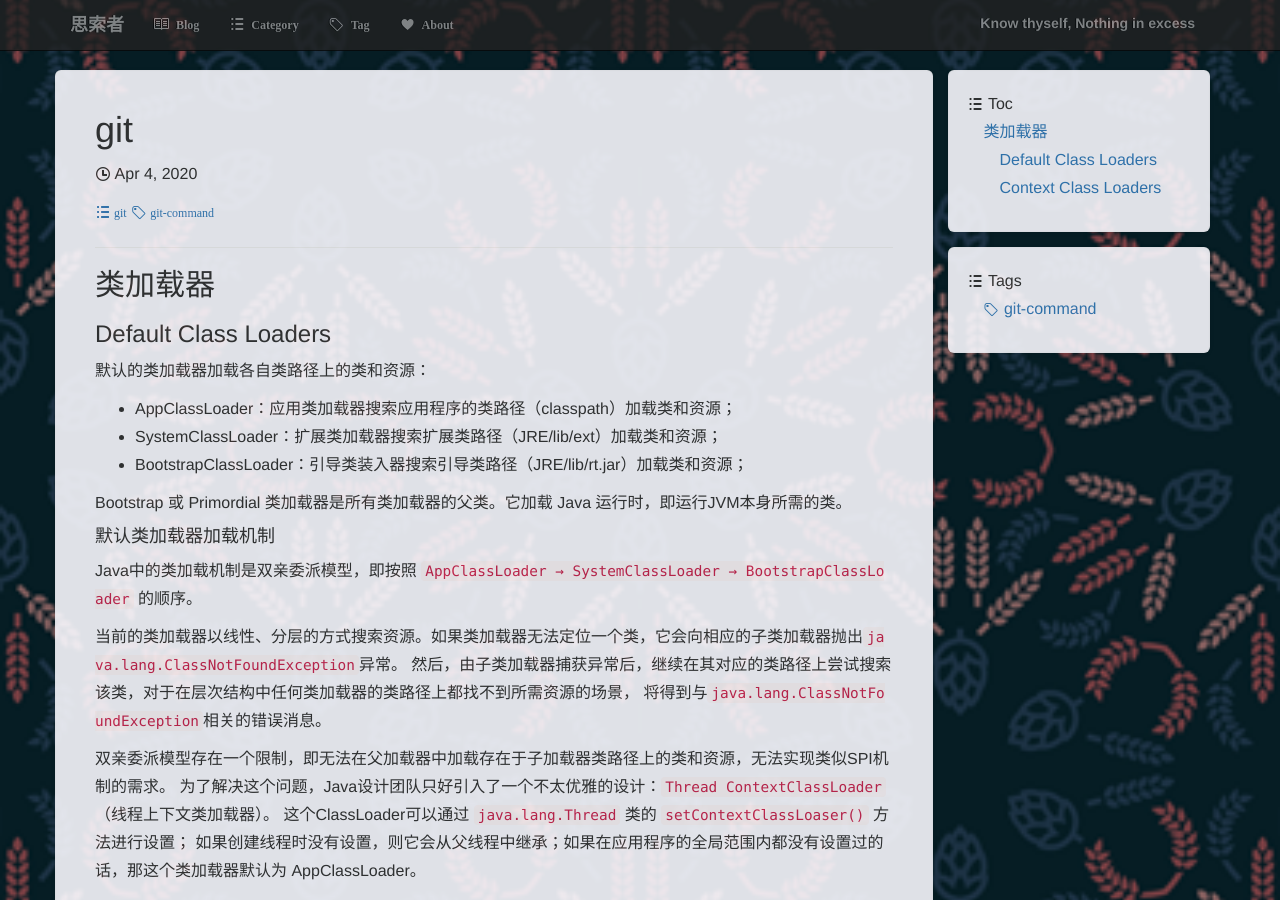
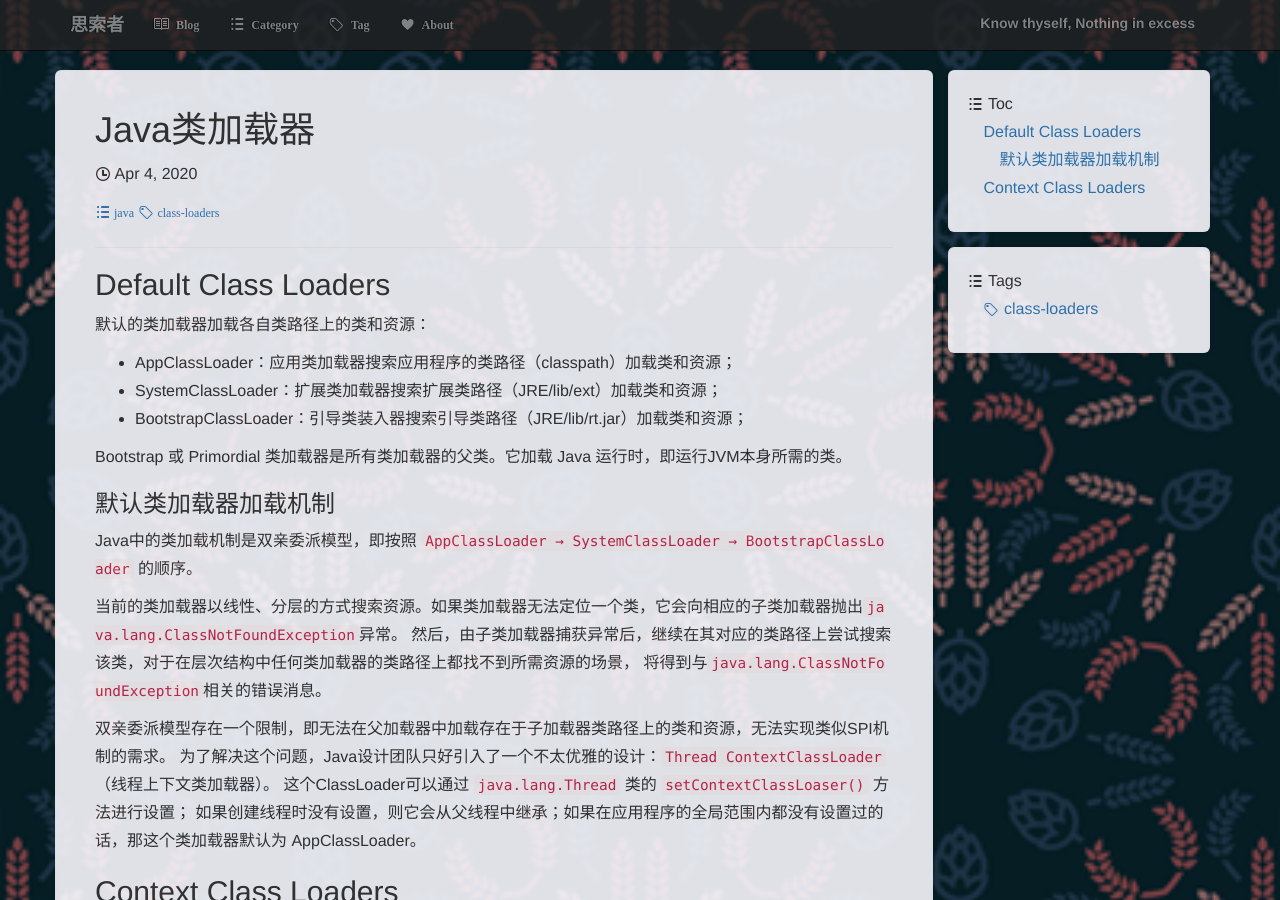
Before and after one commit to liushoukai/liushoukai.github.io, a Jekyll site: the page built from _posts/2020-04-04-java-classloader.md, in a window 1280 px wide and 900 px high. Built offline with Jekyll 4.4.1, drawn with Linux system fonts in a browser that asks for light colours; comment, search, counter and statistics services are not loaded.

Commit message:
Update posts

```diff
--- a/_posts/2020-04-04-java-classloader.md
+++ b/_posts/2020-04-04-java-classloader.md
@@ -1,13 +1,11 @@
 ---
 layout: post
-title: git
-categories: git
-tags: git-command
+title: Java类加载器
+categories: java
+tags: class-loaders
 ---
 
-## 类加载器
-
-### Default Class Loaders
+## Default Class Loaders
 
 默认的类加载器加载各自类路径上的类和资源：
 
@@ -17,7 +15,7 @@ tags: git-command
 
 Bootstrap 或 Primordial 类加载器是所有类加载器的父类。它加载 Java 运行时，即运行JVM本身所需的类。
 
-#### 默认类加载器加载机制
+### 默认类加载器加载机制
 
 Java中的类加载机制是双亲委派模型，即按照 `AppClassLoader → SystemClassLoader → BootstrapClassLoader` 的顺序。
 
@@ -30,7 +28,7 @@ Java中的类加载机制是双亲委派模型，即按照 `AppClassLoader → S
 这个ClassLoader可以通过 `java.lang.Thread` 类的 `setContextClassLoaser()` 方法进行设置；
 如果创建线程时没有设置，则它会从父线程中继承；如果在应用程序的全局范围内都没有设置过的话，那这个类加载器默认为 AppClassLoader。
 
-### Context Class Loaders
+## Context Class Loaders
 
 JDBC是Java提出的一个有关数据库访问和操作的一个标准，也就是定义了一系列接口。不同的数据库厂商提供对该接口的实现，即提供的Driver驱动包。Java定义的JDBC接口位于JDK的rt.jar中（java.sql包），因此这些接口会由BootstrapClassLoader进行加载；而数据库厂商提供的Driver驱动包一般由我们自己在应用程序中引入（比如位于CLASSPATH下），这已经超出了BootstrapClassLoader的加载范围，即这些驱动包中的JDBC接口的实现类无法被BootstrapClassLoader加载，只能由AppClassLoader或自定义的ClassLoader来加载。
 
```
